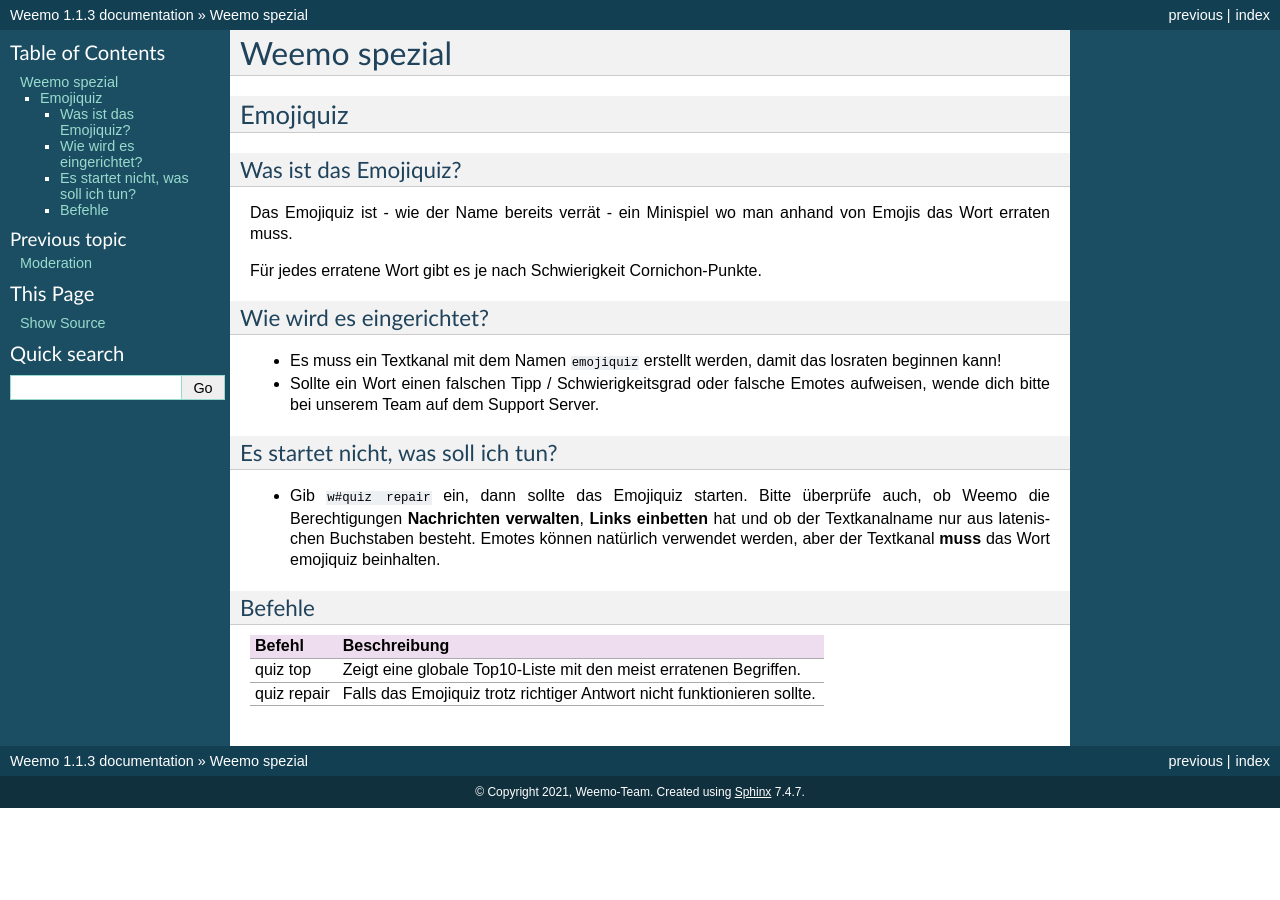
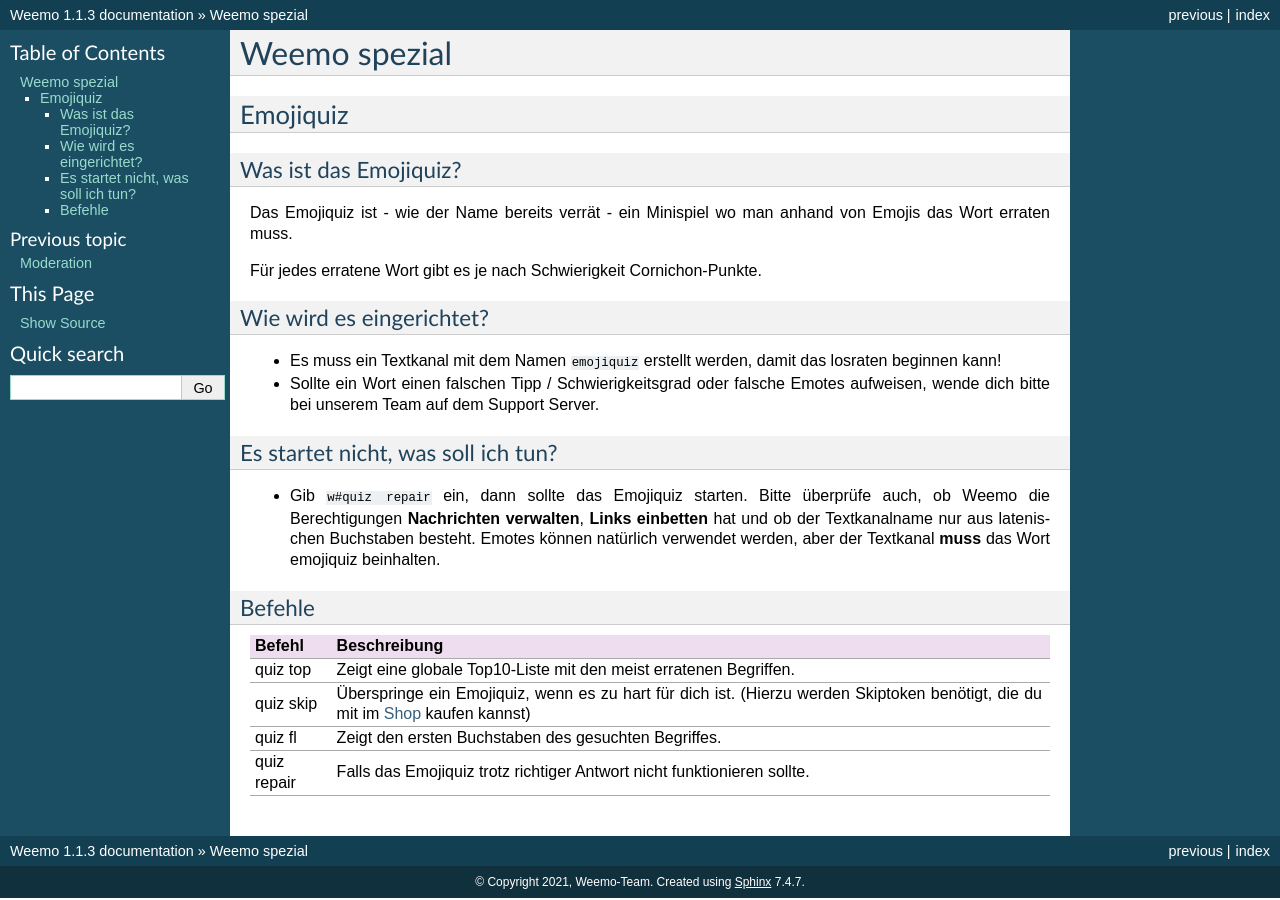
Before and after one commit to niborus/weemo-doc, a Sphinx documentation site: the page built from docs/weemo-spezial.rst, in a window 1280 px wide. Built offline with Sphinx 7.4.7, drawn with Linux system fonts in a browser that asks for light colours.

Commit message:
Emojiquiz Neue befehle (#27)
Hinzufügen von quiz skip und quiz fl.

```diff
--- a/docs/befehle.rst
+++ b/docs/befehle.rst
@@ -433,6 +433,7 @@
     "rob [@User]", "Stiehlt jemandem das Taschengeld."
     "rob toggle", "De-/Aktiviert das Ausrauben von anderen Mitgliedern auf dem Server."
 
+.. _shop_global_anchor:
 
 shop
 ^^^^
--- a/docs/weemo-spezial.rst
+++ b/docs/weemo-spezial.rst
@@ -35,4 +35,6 @@
     :header: "Befehl", "Beschreibung"
 
     "quiz top", "Zeigt eine globale Top10-Liste mit den meist erratenen Begriffen."
+    "quiz skip", "Überspringe ein Emojiquiz, wenn es zu hart für dich ist. (Hierzu werden Skiptoken benötigt, die du mit im :ref:`Shop<shop_global_anchor>` kaufen kannst)"
+    "quiz fl", "Zeigt den ersten Buchstaben des gesuchten Begriffes."
     "quiz repair", "Falls das Emojiquiz trotz richtiger Antwort nicht funktionieren sollte."
```
